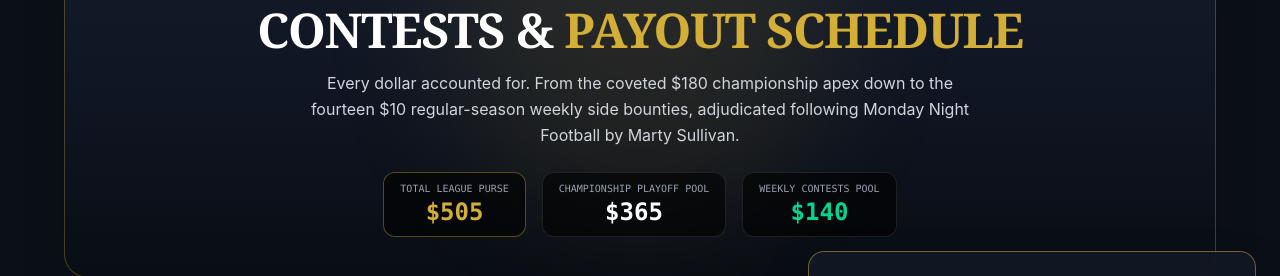
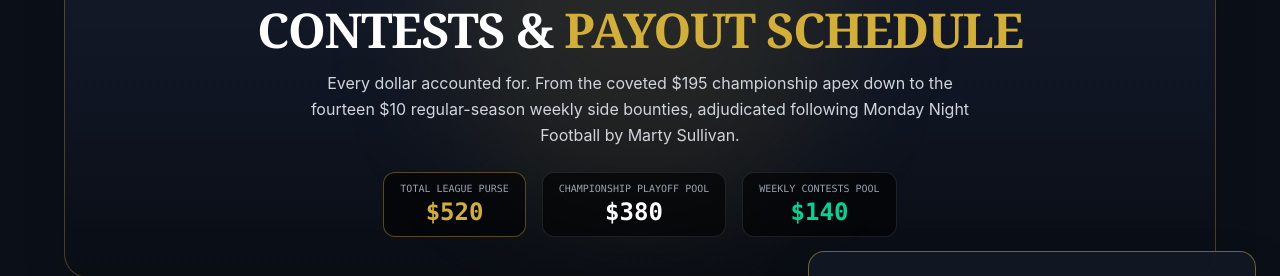
Before and after one commit to ESVNSCR/crffl-newsroom, a Next.js app: page /contests in a window 1280 px wide. Shown: the part 229-505 px from the top of the page. Built offline with nearby package versions, Linux system fonts and the light colour scheme; no server answers; the database is empty.

Commit message:
Update champion winner payout to  and adjust total purse to

```diff
--- a/src/app/contests/page.jsx
+++ b/src/app/contests/page.jsx
@@ -75,6 +75,10 @@ export default async function ContestsPage() {
     };
   });
 
+  const playoffPool = LEAGUE_PAYOUTS
+    .filter((p) => p.place !== '14 Weekly Contests')
+    .reduce((sum, p) => sum + p.amount, 0);
+
   return (
     <div className="min-h-screen bg-[#0b0f17] text-gray-100 py-10 sm:py-14 px-4 sm:px-6 lg:px-8">
       <div className="max-w-6xl mx-auto space-y-12 sm:space-y-16">
@@ -96,7 +100,7 @@ export default async function ContestsPage() {
             </h1>
 
             <p className="max-w-2xl mx-auto text-sm sm:text-base text-gray-300 leading-relaxed">
-              Every dollar accounted for. From the coveted $180 championship apex down to the fourteen $10 regular-season weekly side bounties, adjudicated following Monday Night Football by Marty Sullivan.
+              Every dollar accounted for. From the coveted $195 championship apex down to the fourteen $10 regular-season weekly side bounties, adjudicated following Monday Night Football by Marty Sullivan.
             </p>
 
             {/* Quick Stat Pill Highlights */}
@@ -108,7 +112,7 @@ export default async function ContestsPage() {
 
               <div className="px-4 py-2 rounded-xl bg-black/60 border border-white/10 shadow-inner">
                 <span className="text-[10px] font-mono text-gray-400 block uppercase">Championship Playoff Pool</span>
-                <span className="text-xl sm:text-2xl font-black text-white font-mono">$365</span>
+                <span className="text-xl sm:text-2xl font-black text-white font-mono">${playoffPool}</span>
               </div>
 
               <div className="px-4 py-2 rounded-xl bg-black/60 border border-white/10 shadow-inner">
--- a/src/app/schedule/page.jsx
+++ b/src/app/schedule/page.jsx
@@ -260,7 +260,7 @@ export default function SchedulePage() {
               href="/contests"
               className="inline-flex items-center gap-1.5 text-xs font-mono font-bold text-[#d4af37] bg-[#d4af37]/10 hover:bg-[#d4af37]/20 border border-[#d4af37]/30 px-3.5 py-1 rounded-full transition shadow-sm"
             >
-              <span>View 14-Week Contests & Prize Payouts ($505 Purse)</span>
+              <span>View 14-Week Contests & Prize Payouts ($520 Purse)</span>
               <span>→</span>
             </Link>
           </div>
--- a/src/components/HeaderNav.jsx
+++ b/src/components/HeaderNav.jsx
@@ -238,7 +238,7 @@ export default function HeaderNav() {
                   <span className="btn-nav-base btn-nav-info px-2 py-0.5 text-[11px]">Info</span>
                   <span className="font-semibold text-sm">Contests & Payouts</span>
                 </div>
-                <span className="text-xs text-emerald-400 font-mono font-bold">Rules &amp; $505 →</span>
+                <span className="text-xs text-emerald-400 font-mono font-bold">Rules &amp; $520 →</span>
               </Link>
 
               <a
```
Also changed, not shown: src/lib/contests.js.
